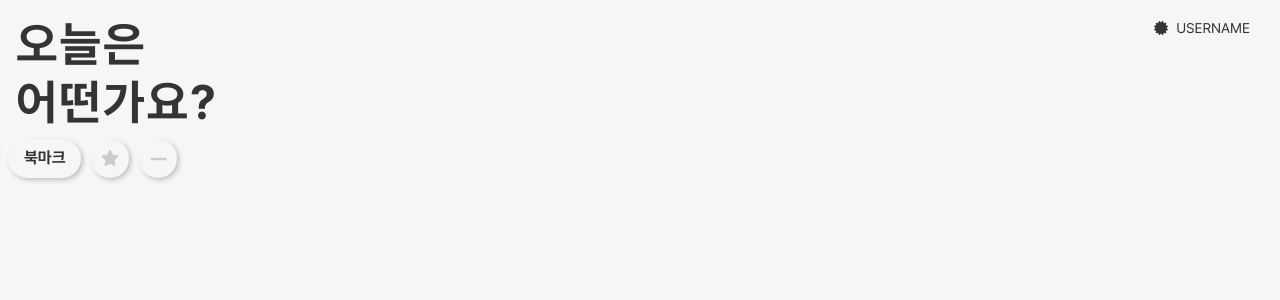
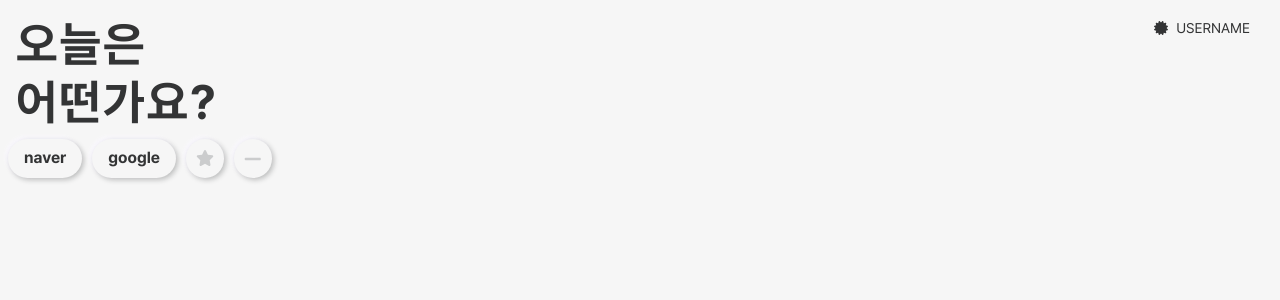
Before and after one commit to codestates-seb/seb40_main_029, a React (Create React App) app in the folder client/: page / in a window 1280 px wide. Shown: the top 300 px of the page. Built offline with nearby package versions, Linux system fonts and the light colour scheme.

Commit message:
feat : dummydata로 북마크 렌더링

```diff
--- a/client/src/components/header/Bookmark.js
+++ b/client/src/components/header/Bookmark.js
@@ -11,17 +11,38 @@ const LightIcon = styled.span`
     color: #cbcccd;
   }
 `;
+const Anchor = styled.a`
+  line-height: 1;
+`;
 
-const BookMark = () => {
+const Bookmark = () => {
+  const dummyBookmark = [
+    { name: 'naver', url: 'https://www.naver.com' },
+    { name: 'google', url: 'https://www.google.com' },
+  ];
+  const handleBookmarkAdd = e => {
+    console.log(e.target.value);
+  };
+  const handleBookmarkDelete = e => {
+    console.log(e.target.value);
+  };
   return (
     <>
-      <Button size="long">북마크</Button>
-      <Button size="circle">
+      {dummyBookmark.length !== 0
+        ? dummyBookmark.map((book, i) => {
+            return (
+              <Button key={i} size="long">
+                <Anchor href={book.url}>{book.name}</Anchor>
+              </Button>
+            );
+          })
+        : null}
+      <Button size="circle" onClick={handleBookmarkAdd}>
         <LightIcon>
           <FontAwesomeIcon icon={faStar} />
         </LightIcon>
       </Button>
-      <Button size="circle">
+      <Button size="circle" onClick={handleBookmarkDelete}>
         <LightIcon>
           <FontAwesomeIcon icon={faMinus} size="lg" />
         </LightIcon>
@@ -30,4 +51,4 @@ const BookMark = () => {
   );
 };
 
-export default BookMark;
+export default Bookmark;
```
